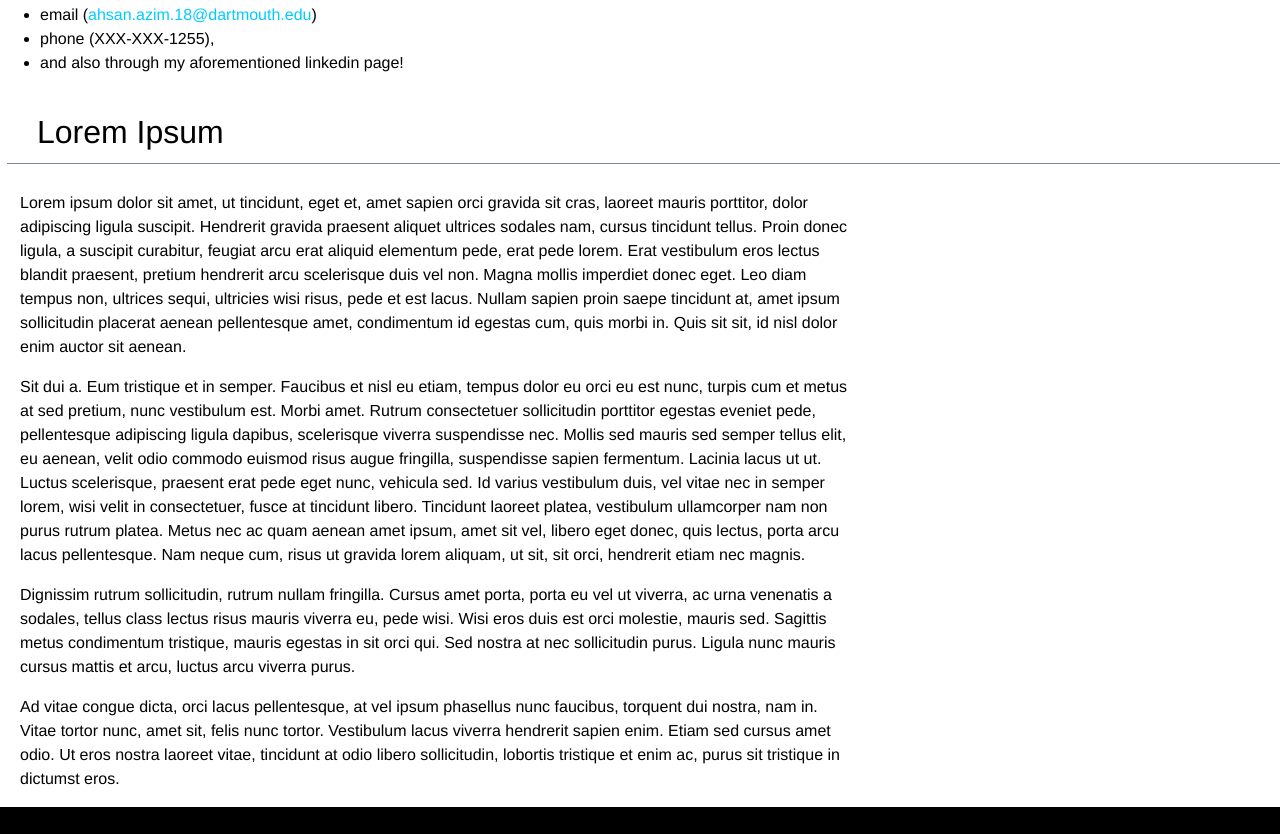
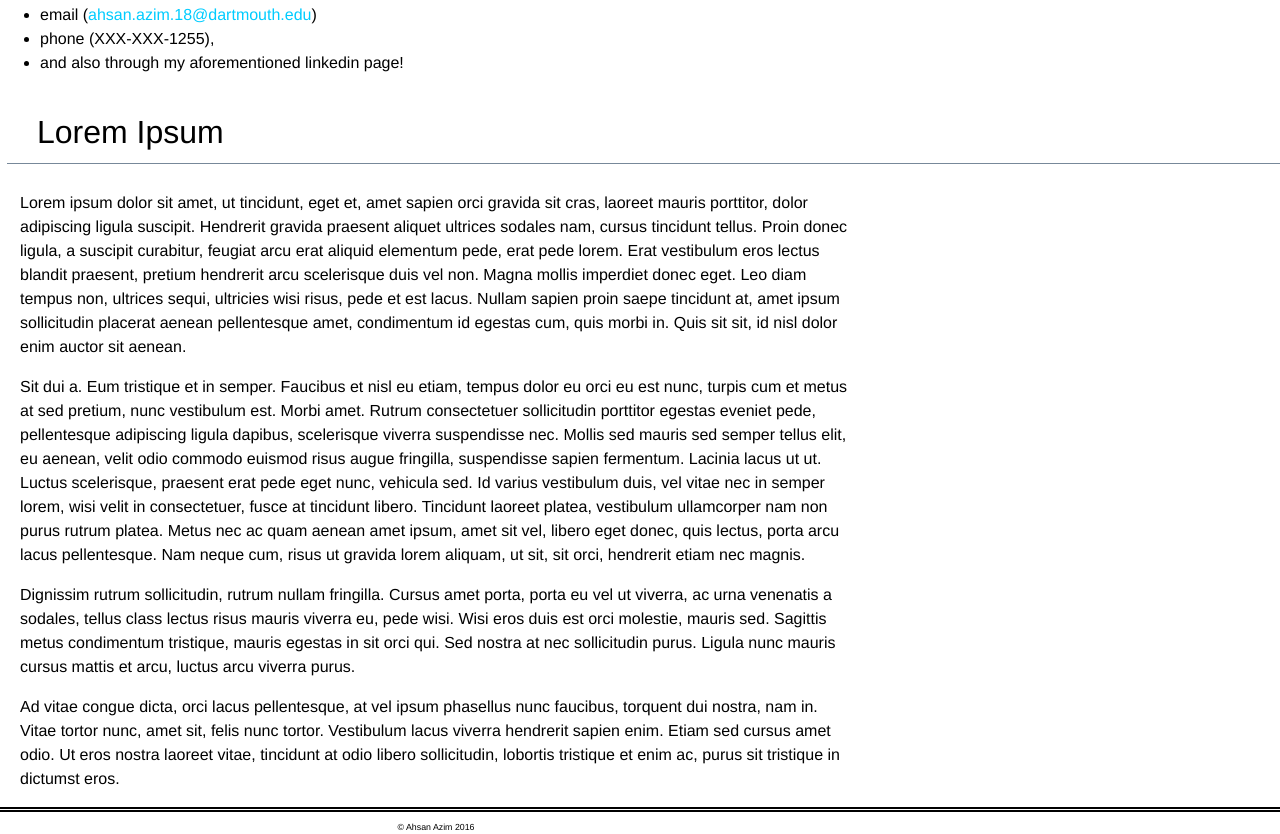
Before and after one commit to ahsanazim/ahsanazim.me, a plain HTML site: page index.html in a window 1280 px wide. Shown: the part 2006-2840 px from the top of the page. Drawn offline with nearby package versions, Linux system fonts and the light colour scheme.

Commit message:
footer pt.6

```diff
--- a/style.css
+++ b/style.css
@@ -50,12 +50,12 @@ p {
   border-top-width: thick;
   border-top-style: double;
   font-family: "Lucida Console", Monaco, monospace;
-  background-color: black;
+  /*background-color: black;*/
   line-height: 1.5em;
   text-align: center;
   /*text-indent: 30px;*/
   font-size: 0.55em;
-  color: white;
+  color: black;
   width: 100%;
 }
 
```
